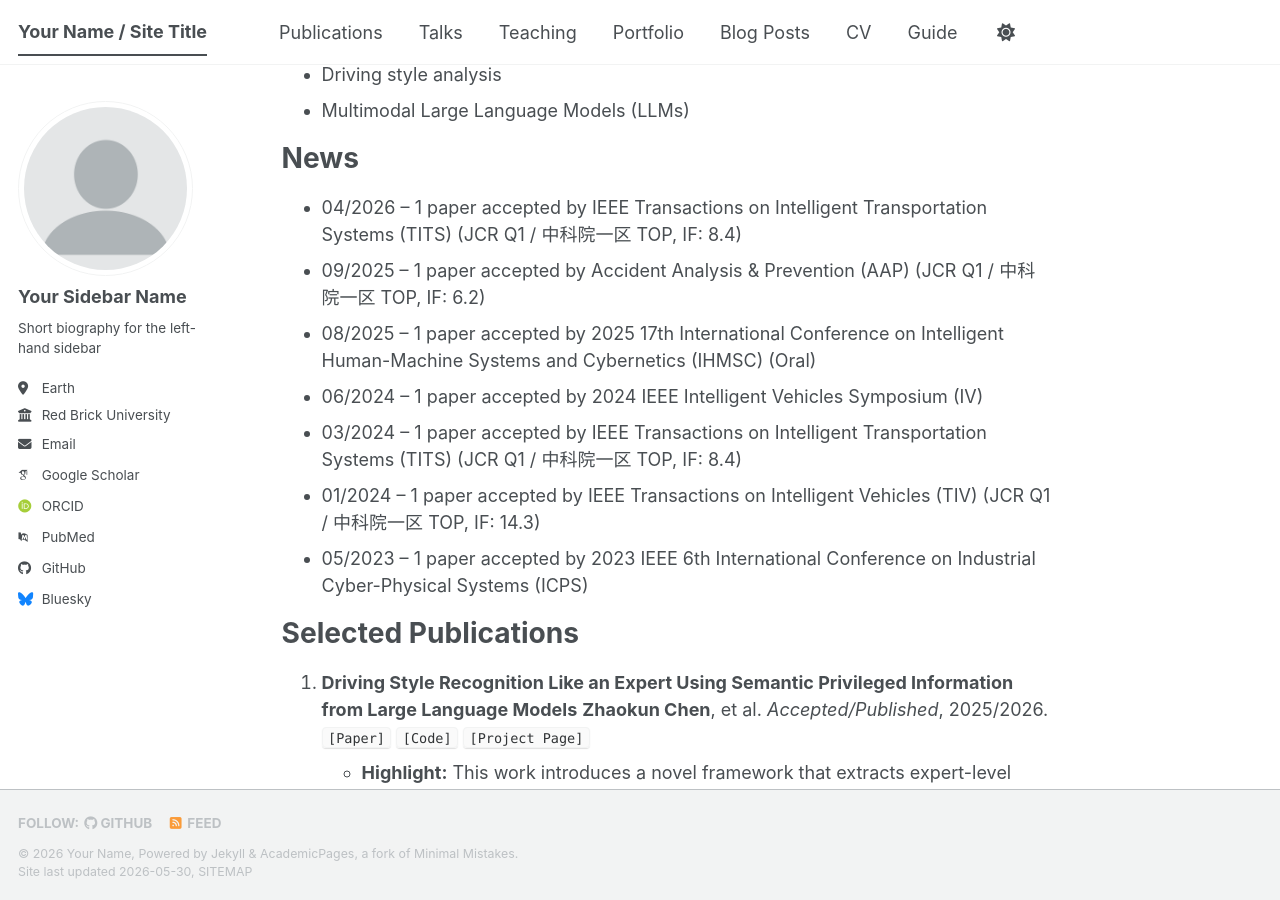
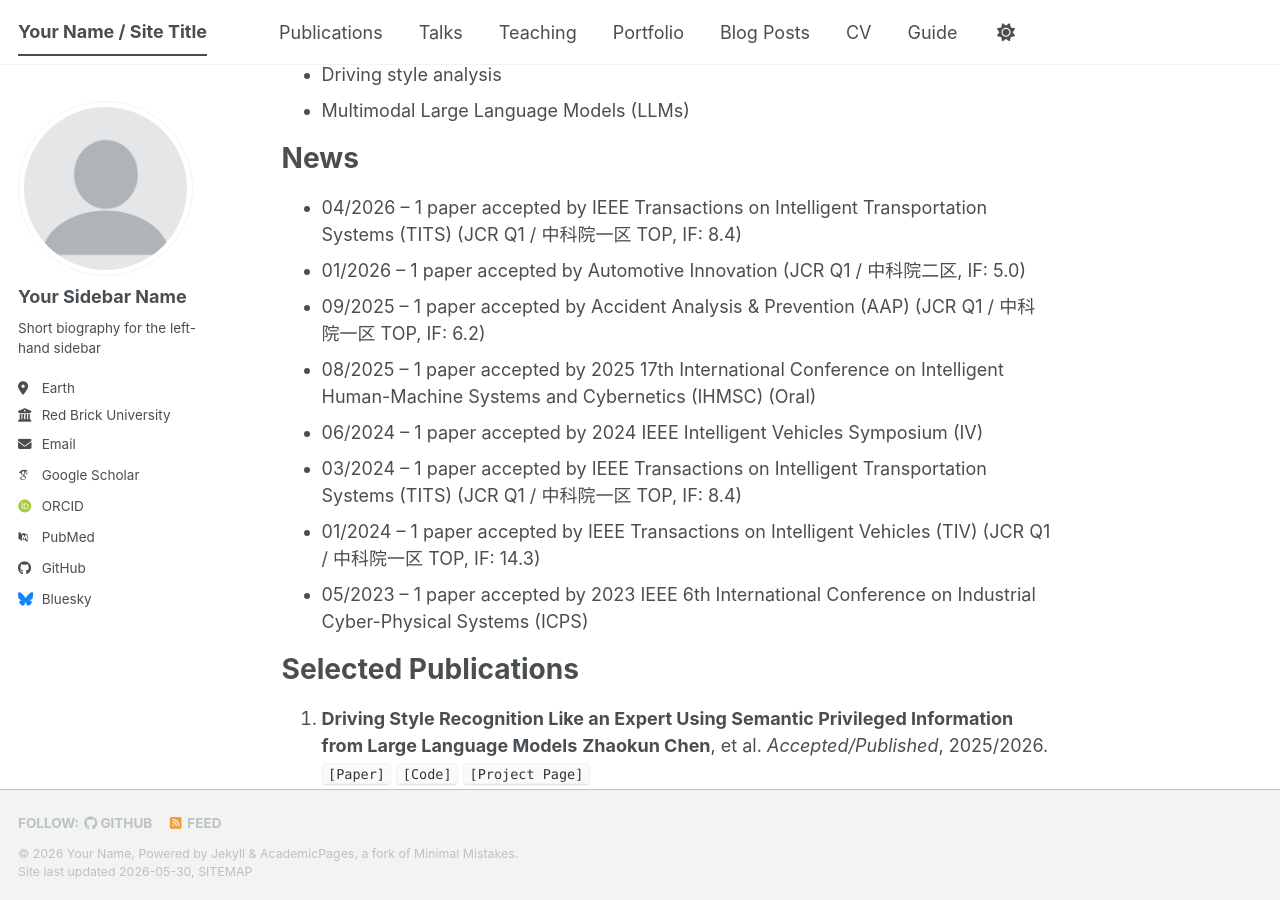
Before and after one commit to zhaokun-bit/zhaokun-bit.github.io, a Jekyll site: the page built from _pages/about.md, in a window 1280 px wide and 900 px high, scrolled down 363 px. Built offline with Jekyll 4.4.1, drawn with Linux system fonts in a browser that asks for light colours; some web fonts are replaced; a script bundle is joined from its source files by our own code; library files that are not in the unit come from our copies.

Commit message:
Update about.md

```diff
--- a/_pages/about.md
+++ b/_pages/about.md
@@ -19,6 +19,7 @@ My recent works are mainly on:
 News
 ======
 * 04/2026 – 1 paper accepted by IEEE Transactions on Intelligent Transportation Systems (TITS) (JCR Q1 / 中科院一区 TOP, IF: 8.4)
+* 01/2026 – 1 paper accepted by Automotive Innovation (JCR Q1 / 中科院二区, IF: 5.0)
 * 09/2025 – 1 paper accepted by Accident Analysis & Prevention (AAP) (JCR Q1 / 中科院一区 TOP, IF: 6.2)
 * 08/2025 – 1 paper accepted by 2025 17th International Conference on Intelligent Human-Machine Systems and Cybernetics (IHMSC) (Oral)
 * 06/2024 – 1 paper accepted by 2024 IEEE Intelligent Vehicles Symposium (IV)
```
